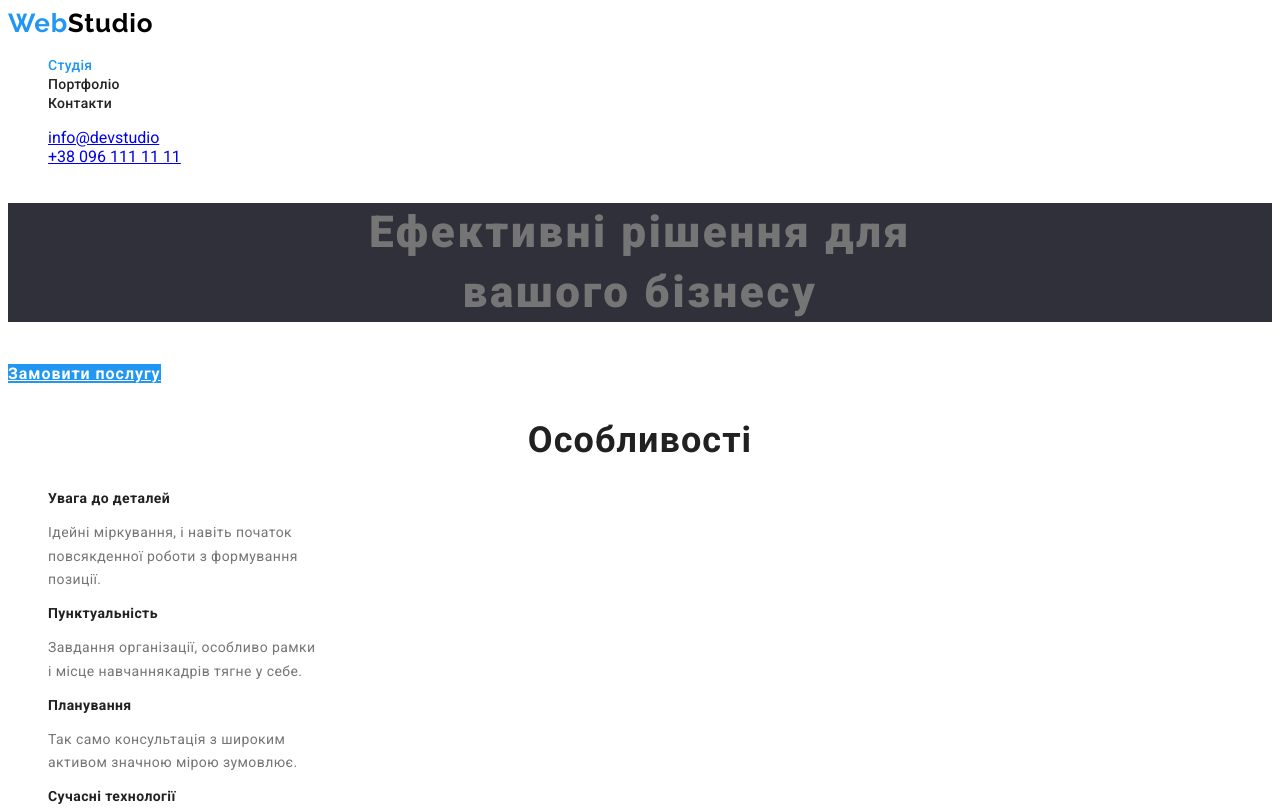
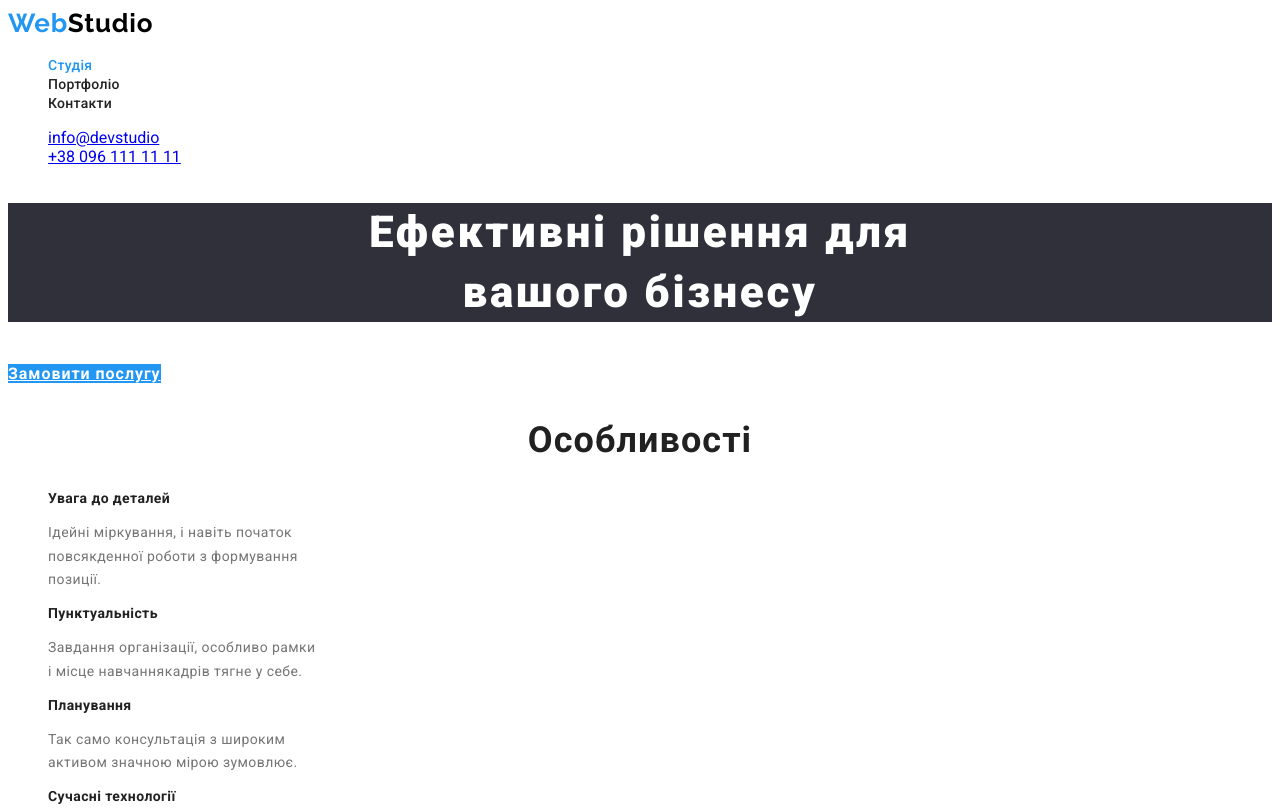
Before and after one commit to Nataliya202/homework-2, a plain HTML site: page index.html in a window 1280 px wide. Shown: the top 808 px of the page. Drawn offline with Linux system fonts and the light colour scheme.

Commit message:
добавить файлы css

```diff
--- a/css/portfolio.css
+++ b/css/portfolio.css
@@ -78,6 +78,7 @@ body{
 
 /* Пропозиції */
 .propositions-title{
+    color: var(--primary-white-color);
     background-color: #2F303A;
     font-weight: 900;
     font-size: 44px;
--- a/css/styles.css
+++ b/css/styles.css
@@ -80,6 +80,7 @@ body{
 
 /* Пропозиції */
 .propositions-title{
+    color: var(--primary-white-color);
     background-color: #2F303A;
     font-weight: 900;
     font-size: 44px;
```
